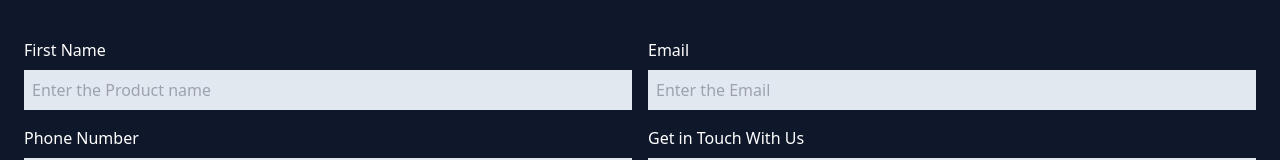
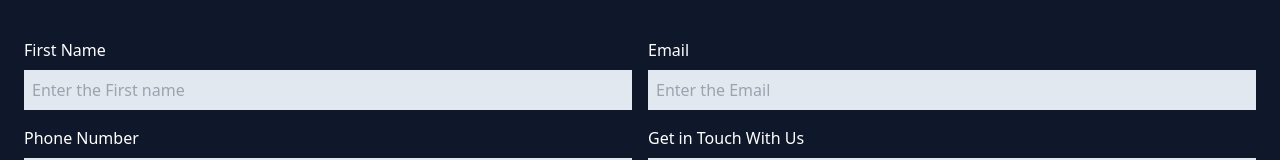
Before and after one commit to Prakash684880/LandingPageLookScout, a React (Vite) app in the folder frontend/: page /contact-us in a window 1280 px wide. Shown: the part 150-310 px from the top of the page. Built offline with nearby package versions, Linux system fonts and the light colour scheme.

Commit message:
error solved

```diff
--- a/frontend/src/App.jsx
+++ b/frontend/src/App.jsx
@@ -1,13 +1,15 @@
 import {BrowserRouter,Routes,Route} from 'react-router-dom'
 import Home from "./Pages/Home";
 import ContactUs from "./Pages/ContactUs";
-
+import { ToastContainer } from "react-toastify";
+import "react-toastify/dist/ReactToastify.css";
 
 function App() {
 
   return (
     <div className="">
       <BrowserRouter>
+        <ToastContainer position="top-center" />
         <Routes>
           <Route path="/" element={<Home />} />
           <Route path="/contact-us" element={<ContactUs />} />
--- a/frontend/src/Pages/ContactUs.jsx
+++ b/frontend/src/Pages/ContactUs.jsx
@@ -78,7 +78,7 @@ const handleOnChange = (e) => {
               id="firstName"
               value={data.firstName}
               name="firstName"
-              placeholder="Enter the Product name"
+              placeholder="Enter the First name"
               className="bg-slate-200 p-2 text-black"
               required
               onChange={handleOnChange}
```
Also changed, not shown: 1 other file (tests, documents, lock files or other folders).
